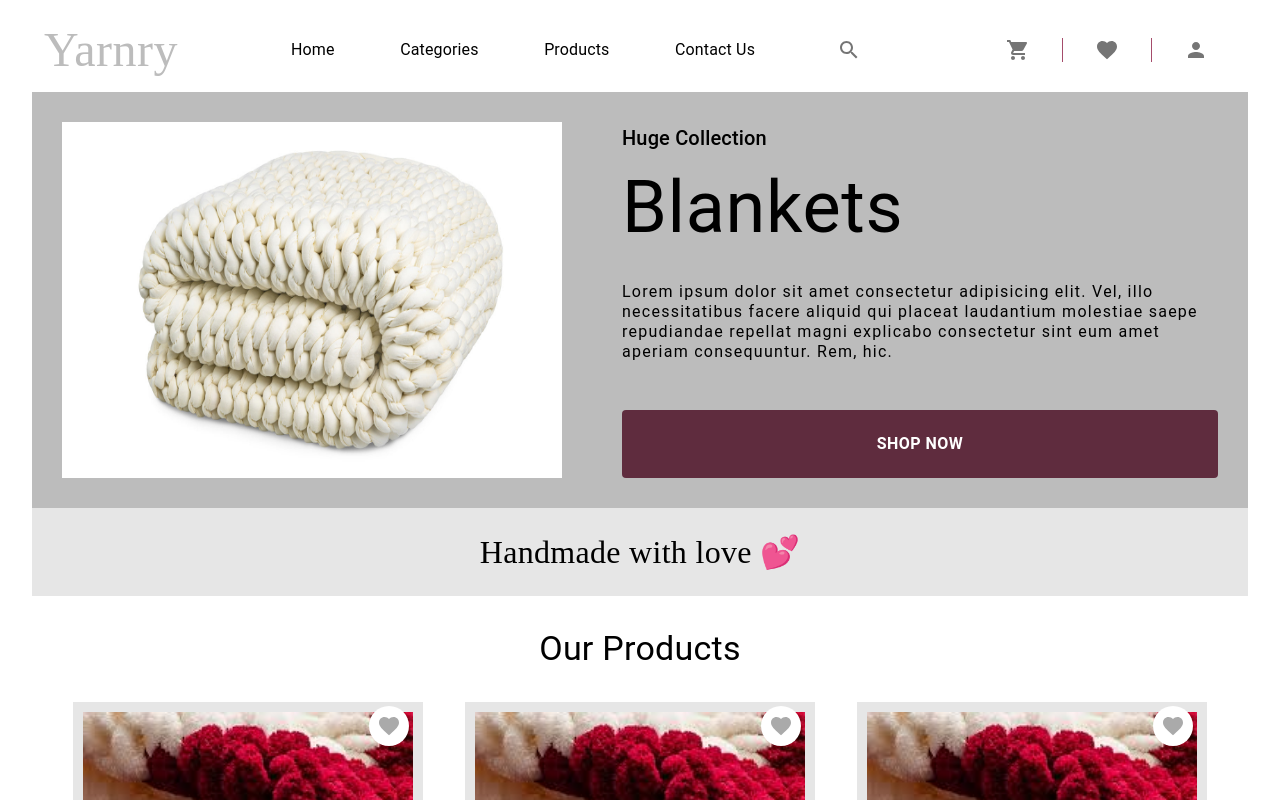
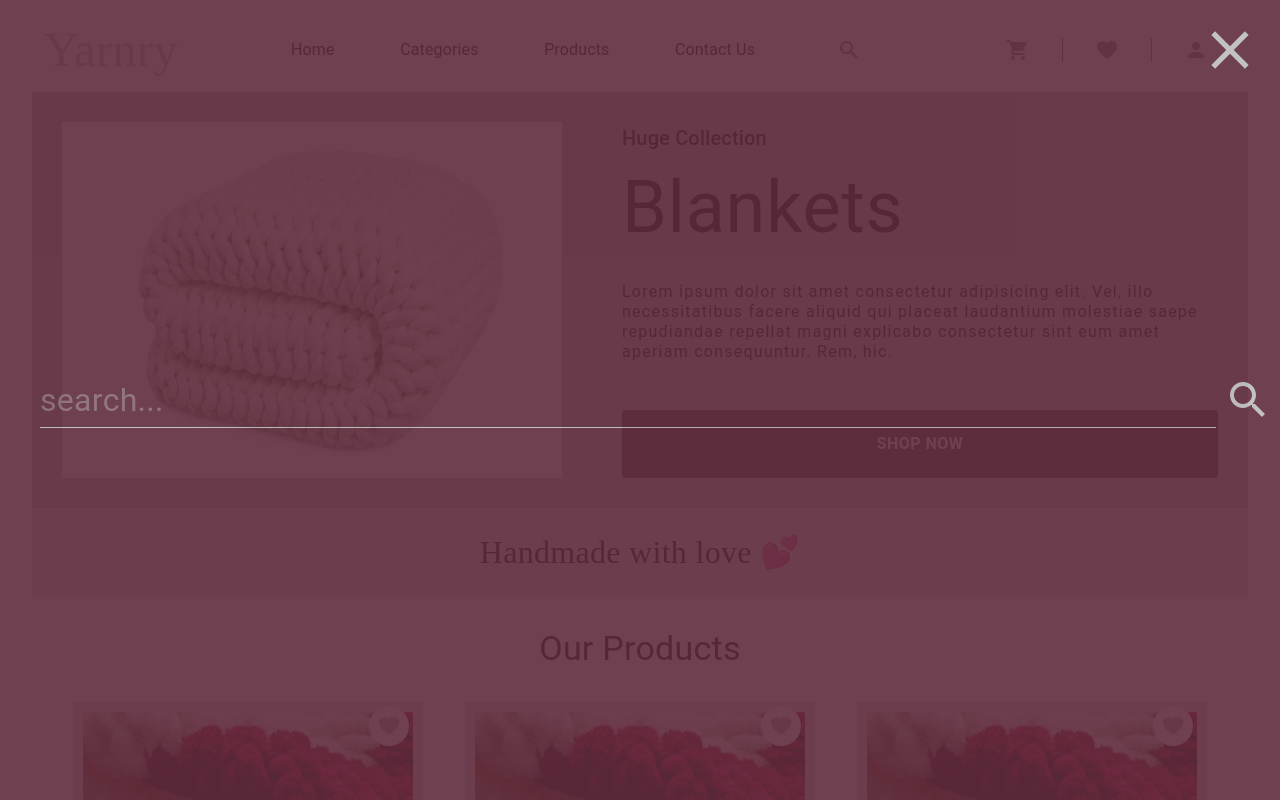
Before and after one commit to 123ZOKzok/yarnry, a React (Vite) app: page / in a window 1280 px wide. Both pictures are taken after a click on the button 897 px from the left and 50 px from the top of the page. Shown: the top 800 px of the page. Built offline with nearby package versions, Linux system fonts and the light colour scheme; a web font is replaced by a local one.

Commit message:
Creating search Icon and styling it

```diff
--- a/src/App.jsx
+++ b/src/App.jsx
@@ -9,6 +9,7 @@ import Product from './components/products';
 import Footer from './components/footer';
 import AppDrawer from './components/drawer';
 import { UIProvider } from './context/ui';
+import SearchBox from './components/search';
 
 
 function App() {
@@ -25,6 +26,7 @@ function App() {
           <Appbar />
           <Banner />
           <Promotions />
+          <SearchBox/>
           <Box display="flex" justifyContent={"center"} sx={{ p: 4 }}>
             <Typography variant='h4'>Our Products</Typography>
           </Box>
--- a/src/components/appbar/AppbarMobile.jsx
+++ b/src/components/appbar/AppbarMobile.jsx
@@ -7,7 +7,7 @@ import { useUIContext } from "../../context/ui";
 
 
 const AppbarMobile = ({ matches }) => {
-  const { setDrawerOpen } = useUIContext();
+  const { setDrawerOpen, setShowSearchBox } = useUIContext();
   return (
     <AppbarContainer>
       <IconButton onClick={() => setDrawerOpen(true)}>
@@ -16,7 +16,7 @@ const AppbarMobile = ({ matches }) => {
       <AppbarHeader textAlign={"center"} variant="h4">
         Yarnry
       </AppbarHeader>
-      <IconButton>
+      <IconButton onClick={() => setShowSearchBox(true)}>
         <Search />
       </IconButton>
       <Actions matches={matches} />
--- a/src/components/appbar/AppbarWeb.jsx
+++ b/src/components/appbar/AppbarWeb.jsx
@@ -2,8 +2,11 @@ import { ListItemButton, ListItemIcon, ListItemText } from "@mui/material";
 import { AppbarContainer, AppbarHeader, MyList } from "../../styles/appbar";
 import SearchIcon from "@mui/icons-material/Search";
 import { Actions } from "./actions";
+import { useUIContext } from "../../context/ui";
 
 export const AppbarWeb = ({ matches }) => {
+
+  const { setShowSearchBox } = useUIContext();
 
   return (
 
@@ -14,7 +17,7 @@ export const AppbarWeb = ({ matches }) => {
           <ListItemText primary="Categories" />
           <ListItemText primary="Products" />
           <ListItemText primary="Contact Us" />
-          <ListItemButton>
+          <ListItemButton  onClick={() => setShowSearchBox(true)}>
             <ListItemIcon>
               <SearchIcon />
             </ListItemIcon>
--- /dev/null
+++ b/src/components/search/index.jsx
@@ -0,0 +1,67 @@
+import { Button, IconButton, Slide, TextField } from "@mui/material";
+import { Box, styled } from "@mui/system";
+import { Colors } from "../../styles/theme";
+import SearchIcon from "@mui/icons-material/Search";
+import CloseIcon from "@mui/icons-material/Close";
+import { useUIContext } from "../../context/ui";
+
+const SearchBoxContainer = styled(Box)(({ theme }) => ({
+  position: "absolute",
+  top: 0,
+  left: 0,
+  width: "100%",
+  height: "100%",
+  background: Colors.primary,
+  display: "flex",
+  justifyContent: "center",
+  alignItems: "center",
+  zIndex: 99999,
+  opacity: 0.9,
+}));
+
+const SearchField = styled(TextField)(({ theme }) => ({
+  ".MuiInputLabel-root": {
+    color: Colors.secondary,
+  },
+    ".MuiInput-root": {
+        fontSize: '1rem',
+        [theme.breakpoints.up('md')]: {
+            fontSize: '2rem',
+        },
+    color: Colors.secondary,
+  },
+  ".MuiInput-root::before": {
+    borderBottom: `1px solid ${Colors.secondary}`,
+  },
+  padding: "0 0 0 40px",
+}));
+
+export default function SearchBox() {
+    const { showSearchBox, setShowSearchBox } = useUIContext();
+
+  return (
+    <Slide direction="down" in={showSearchBox} timeout={500}>
+      <SearchBoxContainer>
+        <SearchField
+          color="secondary"
+          variant="standard"
+          fullWidth
+          placeholder="search..."
+        />
+        <IconButton>
+                  <SearchIcon sx={{ fontSize: { xs: '2rem', md: "3rem" } }} color="secondary" />
+        </IconButton>
+              <IconButton
+                  onClick={() => setShowSearchBox(false) }
+          sx={{
+            position: "absolute",
+            top: 10,
+            right: 10,
+          }}
+        >
+          <CloseIcon sx={{ fontSize: "4rem" }} color="secondary" />
+        </IconButton>
+      </SearchBoxContainer>
+    </Slide>
+  );
+}
--- a/src/context/ui/index.jsx
+++ b/src/context/ui/index.jsx
@@ -5,7 +5,7 @@ export const useUIContext = () => useContext(UIContext);
 
 export const UIProvider = ({ children }) => {
   const [drawerOpen, setDrawerOpen] = useState(false);
-//   const [showSearchBox, setShowSearchBox] = useState(false);
+  const [showSearchBox, setShowSearchBox] = useState(false);
 //   // NEW: add to cart
 //   const [cart, setCart] = useState([]);
 //   const [showCart, setShowCart] = useState(false);
@@ -14,8 +14,8 @@ export const UIProvider = ({ children }) => {
   const value = {
     drawerOpen,
     setDrawerOpen,
-    // showSearchBox,
-    // setShowSearchBox,
+    showSearchBox,
+    setShowSearchBox,
     // cart,
     // setCart,
     // showCart,
```
